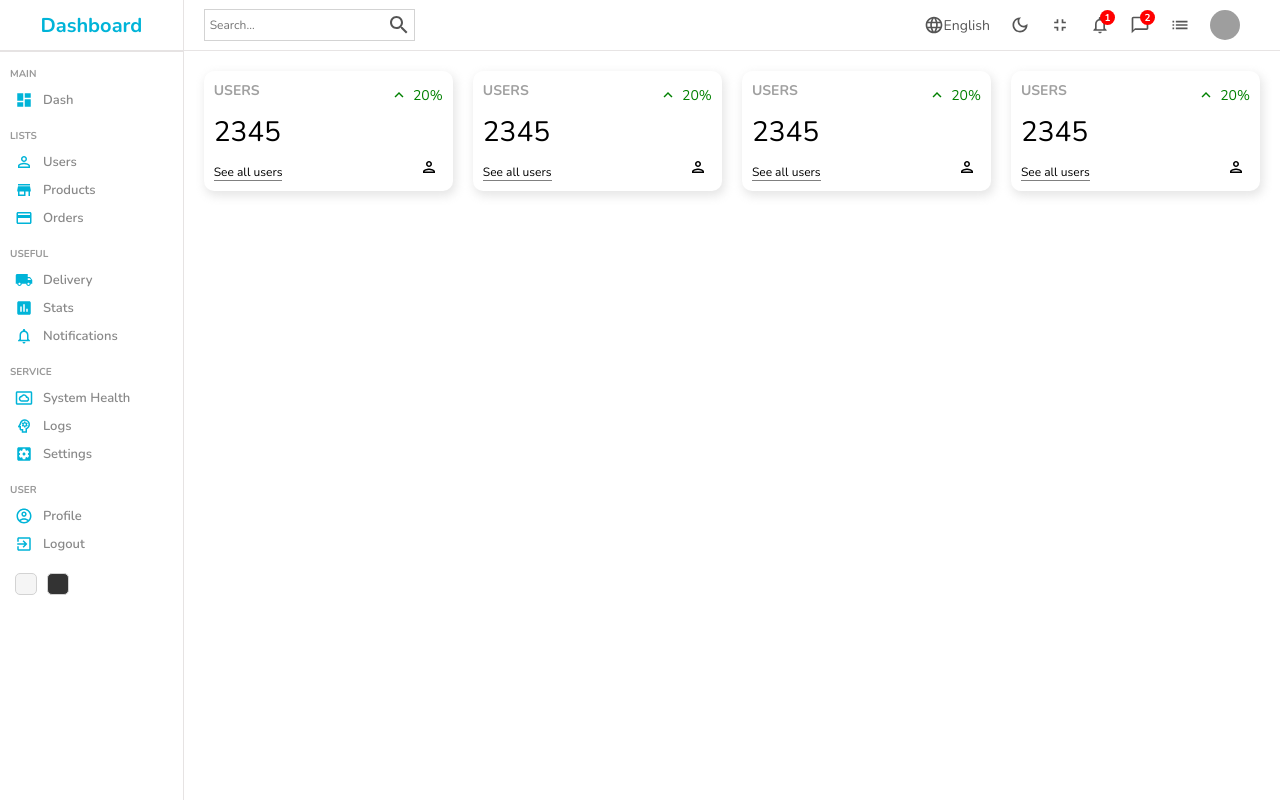
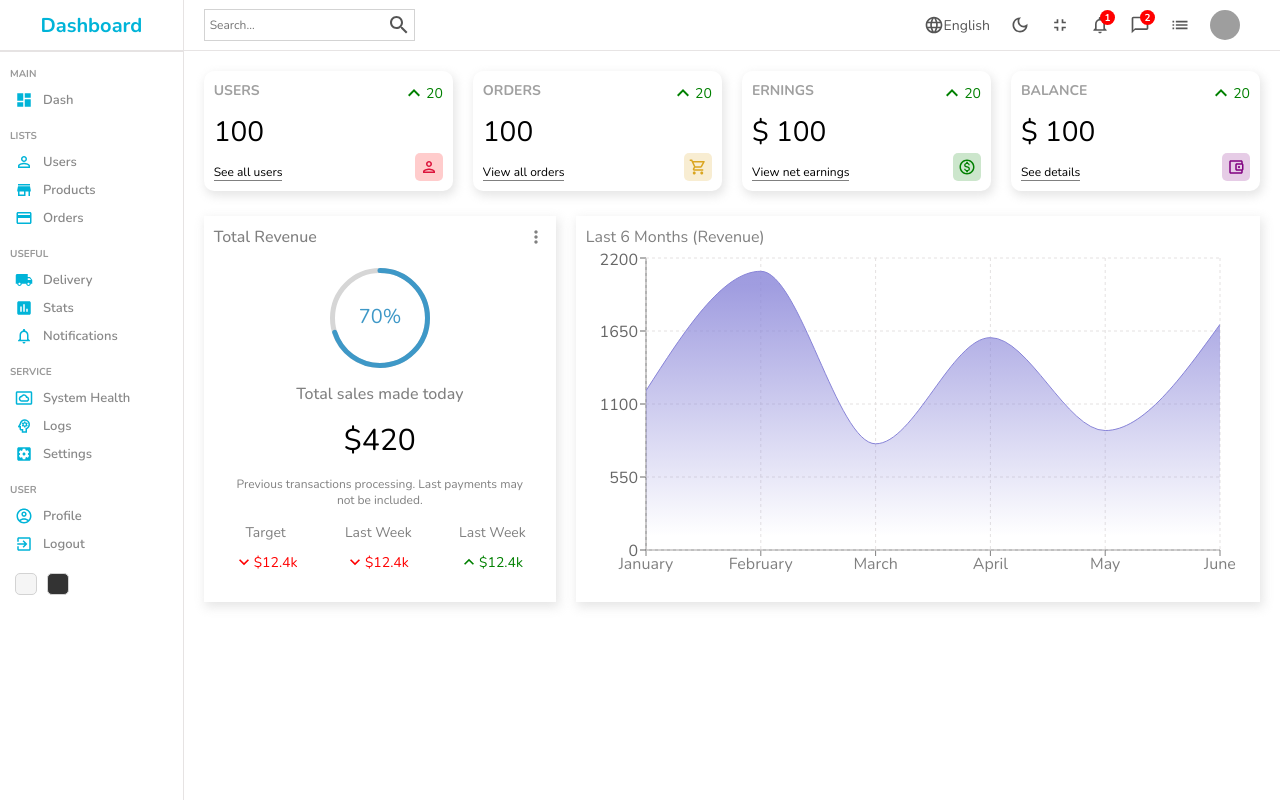
Before and after one commit to caswellorr/React-Admin-Dashboard, a React (Create React App) app: page / in a window 1280 px wide. Built offline with nearby package versions, Linux system fonts and the light colour scheme; grey boxes are pictures that could not be loaded.

Commit message:
featured items and charts widgets

```diff
--- a/package.json
+++ b/package.json
@@ -11,9 +11,11 @@
     "@testing-library/react": "^12.1.4",
     "@testing-library/user-event": "^13.5.0",
     "react": "^17.0.2",
+    "react-circular-progressbar": "^2.0.4",
     "react-dom": "^17.0.2",
     "react-router-dom": "^6.2.2",
     "react-scripts": "5.0.0",
+    "recharts": "^2.1.9",
     "sass": "^1.49.9",
     "web-vitals": "^2.1.4"
   },
--- /dev/null
+++ b/src/components/chart/Chart.js
@@ -0,0 +1,48 @@
+import './chart.scss';
+
+import { AreaChart, Area, XAxis, YAxis, CartesianGrid, Tooltip, ResponsiveContainer } from 'recharts';
+
+const data = [
+  { name: "January", Total: 1200 },
+  { name: "February", Total: 2100 },
+  { name: "March", Total: 800 },
+  { name: "April", Total: 1600 },
+  { name: "May", Total: 900 },
+  { name: "June", Total: 1700 },
+];
+
+
+function Chart() {
+
+  return (
+    <div className='chart'>
+      Last 6 Months (Revenue)
+      <ResponsiveContainer width="100%" aspect={ 2 / 1 } >
+        <AreaChart
+          width={730}
+          height={250}
+          data={data}
+          margin={{ top: 10, right: 30, left: 0, bottom: 0 }}>
+          <defs>
+            <linearGradient id="total" x1="0" y1="0" x2="0" y2="1">
+              <stop offset="5%" stopColor="#8884d8" stopOpacity={0.8}/>
+              <stop offset="95%" stopColor="#8884d8" stopOpacity={0}/>
+            </linearGradient>
+          </defs>
+          <XAxis dataKey="name" stroke='gray' />
+          <YAxis />
+          <CartesianGrid strokeDasharray="3 3" className='chartGrid' />
+          <Tooltip />
+          <Area
+            type="monotone"
+            dataKey="Total"
+            stroke="#8884d8"
+            fillOpacity={1}
+            fill="url(#total)" />
+        </AreaChart>
+      </ResponsiveContainer>
+    </div>
+  )
+}
+
+export default Chart
--- /dev/null
+++ b/src/components/chart/chart.scss
@@ -0,0 +1,15 @@
+.chart {
+  flex: 4;
+  -webkit-box-shadow: 2px 4px 10px 1px rgba(0, 0, 0, 0.47);
+  box-shadow: 2px 4px 10px 1px rgba(201, 201, 201, 0.47);
+  padding: 10px;
+  color: gray;
+
+  .title {
+    margin-bottom: 20px;
+  }
+
+  .chartGrid {
+    stroke: rgb(228, 225, 225);
+  }
+}
--- /dev/null
+++ b/src/components/featured/Featured.js
@@ -0,0 +1,51 @@
+import './featured.scss';
+
+import MoreVertIcon from "@mui/icons-material/MoreVert";
+import { CircularProgressbar } from "react-circular-progressbar";
+import "react-circular-progressbar/dist/styles.css";
+import KeyboardArrowDownIcon from "@mui/icons-material/KeyboardArrowDown";
+import KeyboardArrowUpOutlinedIcon from "@mui/icons-material/KeyboardArrowUpOutlined";
+
+function Featured() {
+  return (
+    <div className='featured'>
+      <div className='top'>
+        <h1 className='title'>Total Revenue</h1>
+        <MoreVertIcon fontSize='small' />
+      </div>
+      <div className='bottom'>
+        <div className='featuredChart'>
+          <CircularProgressbar value={70} text="70%" strokeWidth={5} />
+        </div>
+        <p className='title'>Total sales made today</p>
+        <p className='amount'>$420</p>
+        <p className='desc'>Previous transactions processing. Last payments may not be included.</p>
+        <div className='summary'>
+          <div className='item'>
+            <div className='itemTitle'>Target</div>
+            <div className='itemResult negative'>
+             <KeyboardArrowDownIcon fontSize='small' />
+             <div className='resultAmount'>$12.4k</div>
+            </div>
+          </div>
+          <div className='item'>
+            <div className='itemTitle'>Last Week</div>
+            <div className='itemResult negative'>
+             <KeyboardArrowDownIcon fontSize='small' />
+             <div className='resultAmount'>$12.4k</div>
+            </div>
+          </div>
+          <div className='item'>
+            <div className='itemTitle'>Last Week</div>
+            <div className='itemResult positive'>
+             <KeyboardArrowUpOutlinedIcon fontSize='small' />
+             <div className='resultAmount'>$12.4k</div>
+            </div>
+          </div>
+        </div>
+      </div>
+    </div>
+  )
+}
+
+export default Featured
--- /dev/null
+++ b/src/components/featured/featured.scss
@@ -0,0 +1,79 @@
+.featured {
+  flex: 2;
+  -webkit-box-shadow: 2px 4px 10px 1px rgba(0, 0, 0, 0.47);
+  box-shadow: 2px 4px 10px 1px rgba(201, 201, 201, 0.47);
+  padding: 10px;
+
+  .top {
+    display: flex;
+    align-items: center;
+    justify-content: space-between;
+    color: gray;
+
+    .title {
+      font-size: 16px;
+      font-weight: 500;
+    }
+  }
+
+  .bottom {
+    padding: 20px;
+    display: flex;
+    flex-direction: column;
+    align-items: center;
+    justify-content: center;
+    gap: 15px;
+
+    .featuredChart {
+      width: 100px;
+      height: 100px;
+    }
+
+    .title {
+      font-weight: 500;
+      color: gray;
+    }
+
+    .amount {
+      font-size: 30px;
+    }
+
+    .desc {
+      font-weight: 300;
+      font-size: 12px;
+      color: gray;
+      text-align: center;
+    }
+
+    .summary {
+      width: 100%;
+      display: flex;
+      align-items: center;
+      justify-content: space-between;
+
+      .item {
+        text-align: center;
+
+        .itemTitle {
+          font-size: 14px;
+          color: gray;
+        }
+
+        .itemResult {
+          display: flex;
+          align-items: center;
+          margin-top: 10px;
+          font-size: 14px;
+
+          &.positive {
+            color: green;
+          }
+
+          &.negative {
+            color: red;
+          }
+        }
+      }
+    }
+  }
+}
--- a/src/components/widget/Widget.js
+++ b/src/components/widget/Widget.js
@@ -11,13 +11,24 @@
 
   let data;
 
+  const amount = 100;
+  const diff = 20;
+
   switch(type){
     case 'user':
       data = {
         title: "USERS",
         isMoney: false,
         link: "See all users",
-        icon: <PersonOutlinedIcon className='icon' />,
+        icon: (
+          <PersonOutlinedIcon
+            className="icon"
+            style={{
+              color: "crimson",
+              backgroundColor: "rgba(255, 0, 0, 0.2)",
+            }}
+          />
+        ),
       };
       break;
 
@@ -26,7 +37,15 @@
         title: "ORDERS",
         isMoney: false,
         link: "View all orders",
-        icon: <ShoppingCartOutlinedIcon className='icon' />,
+        icon: (
+          <ShoppingCartOutlinedIcon
+            className="icon"
+            style={{
+              backgroundColor: "rgba(218, 165, 32, 0.2)",
+              color: "goldenrod",
+            }}
+          />
+        ),
       };
       break;
 
@@ -35,7 +54,12 @@
         title: "ERNINGS",
         isMoney: true,
         link: "View net earnings",
-        icon: <MonetizationOnOutlinedIcon className='icon' />,
+        icon: (
+          <MonetizationOnOutlinedIcon
+            className="icon"
+            style={{ backgroundColor: "rgba(0, 128, 0, 0.2)", color: "green" }}
+          />
+        ),
       };
       break;
 
@@ -44,26 +68,37 @@
         title: "BALANCE",
         isMoney: true,
         link: "See details",
-        icon: <AccountBalanceWalletOutlinedIcon className='icon' />,
+        icon: (
+          <AccountBalanceWalletOutlinedIcon
+            className="icon"
+            style={{
+              backgroundColor: "rgba(128, 0, 128, 0.2)",
+              color: "purple",
+            }}
+          />
+        ),
       };
       break;
 
     default:
       break;
-  }
+  };
+
   return (
     <div className='widget'>
       <div className='left'>
-        <span className='title'>USERS</span>
-        <span className='counter'>2345</span>
-        <span className='link'>See all users</span>
+        <span className='title'>{data.title}</span>
+        <span className='counter'>
+          { data.isMoney && "$" } { amount }
+        </span>
+        <span className='link'>{ data.link }</span>
       </div>
       <div className='right'>
         <div className='percentage positive'>
-          <KeyboardArrowUpIcon className='icon' />
-          20%
+          <KeyboardArrowUpIcon />
+          { diff }
         </div>
-        <PersonOutlinedIcon className='icon' />
+        { data.icon }
       </div>
     </div>
   )
--- a/src/pages/home/Home.js
+++ b/src/pages/home/Home.js
@@ -1,7 +1,11 @@
+import './home.scss';
+
+// Components
 import Navbar from '../../components/navbar/Navbar';
 import Sidebar from '../../components/sidebar/Sidebar';
 import Widget from '../../components/widget/Widget';
-import './home.scss';
+import Featured from '../../components/featured/Featured';
+import Chart from '../../components/chart/Chart';
 
 function Home() {
   return (
@@ -12,8 +16,12 @@
         <div className='widgets'>
           <Widget type='user' />
           <Widget type='order' />
-          <Widget type='earnings' />
+          <Widget type='earning' />
           <Widget type='balance' />
+        </div>
+        <div className='charts'>
+          <Featured />
+          <Chart />
         </div>
       </div>
     </div>
--- a/src/pages/home/home.scss
+++ b/src/pages/home/home.scss
@@ -4,10 +4,15 @@
   .homeContainer {
     flex: 6;
 
-    .widgets {
+    .widgets, .charts {
       display: flex;
       padding: 20px;
       gap: 20px;
+    }
+
+    .charts {
+      padding: 5px 20px;
+
     }
 
 
```
Also changed, not shown: 1 other file (tests, documents, lock files or other folders).
